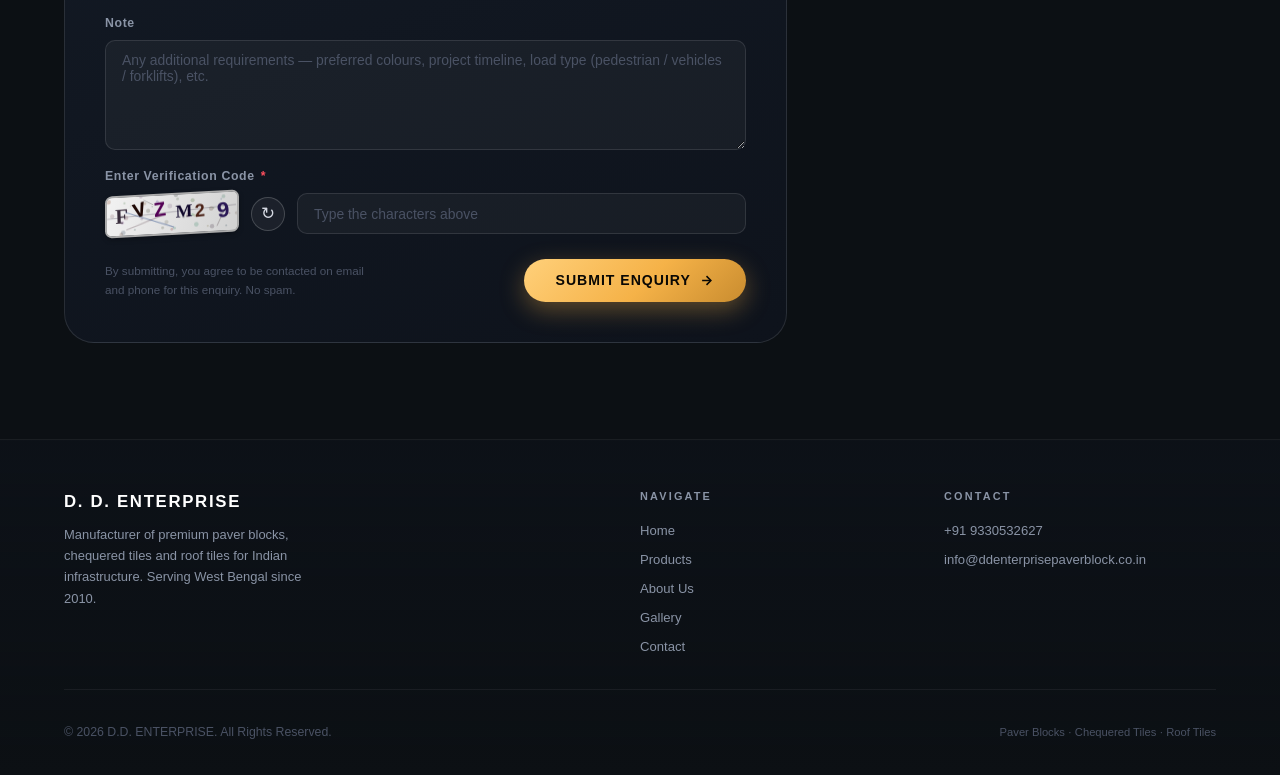
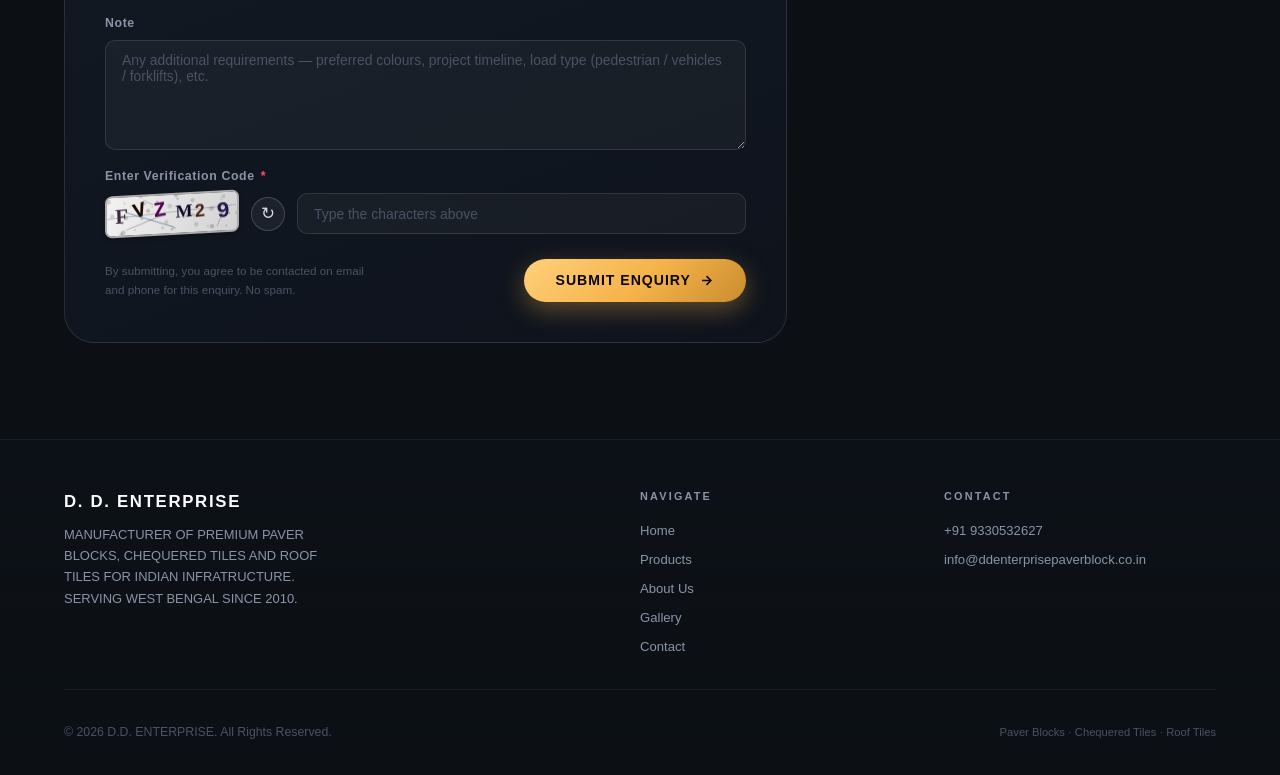
Before and after one commit to Swastik-2416/D.D.-Enterprise, a website: page index.html in a window 1280 px wide. Shown: the part 6360-7135 px from the top of the page. Drawn offline with nearby package versions, Linux system fonts and the light colour scheme.

Commit message:
capitalization

```diff
--- a/index.html
+++ b/index.html
@@ -971,8 +971,8 @@ All patterns available in Red, Yellow, and Grey with colour-fast pigments."
         <div class="footer-top">
           <div>
             <div class="footer-brand-name">D. D. ENTERPRISE</div>
-            <p class="footer-brand-desc">Manufacturer of premium paver blocks, chequered tiles and roof tiles for Indian
-              infrastructure. Serving West Bengal since 2010.</p>
+            <p class="footer-brand-desc">MANUFACTURER OF PREMIUM PAVER BLOCKS, CHEQUERED TILES AND ROOF TILES FOR INDIAN
+              INFRATRUCTURE. SERVING WEST BENGAL SINCE 2010.</p>
           </div>
           <div>
             <div class="footer-col-title">Navigate</div>
```
